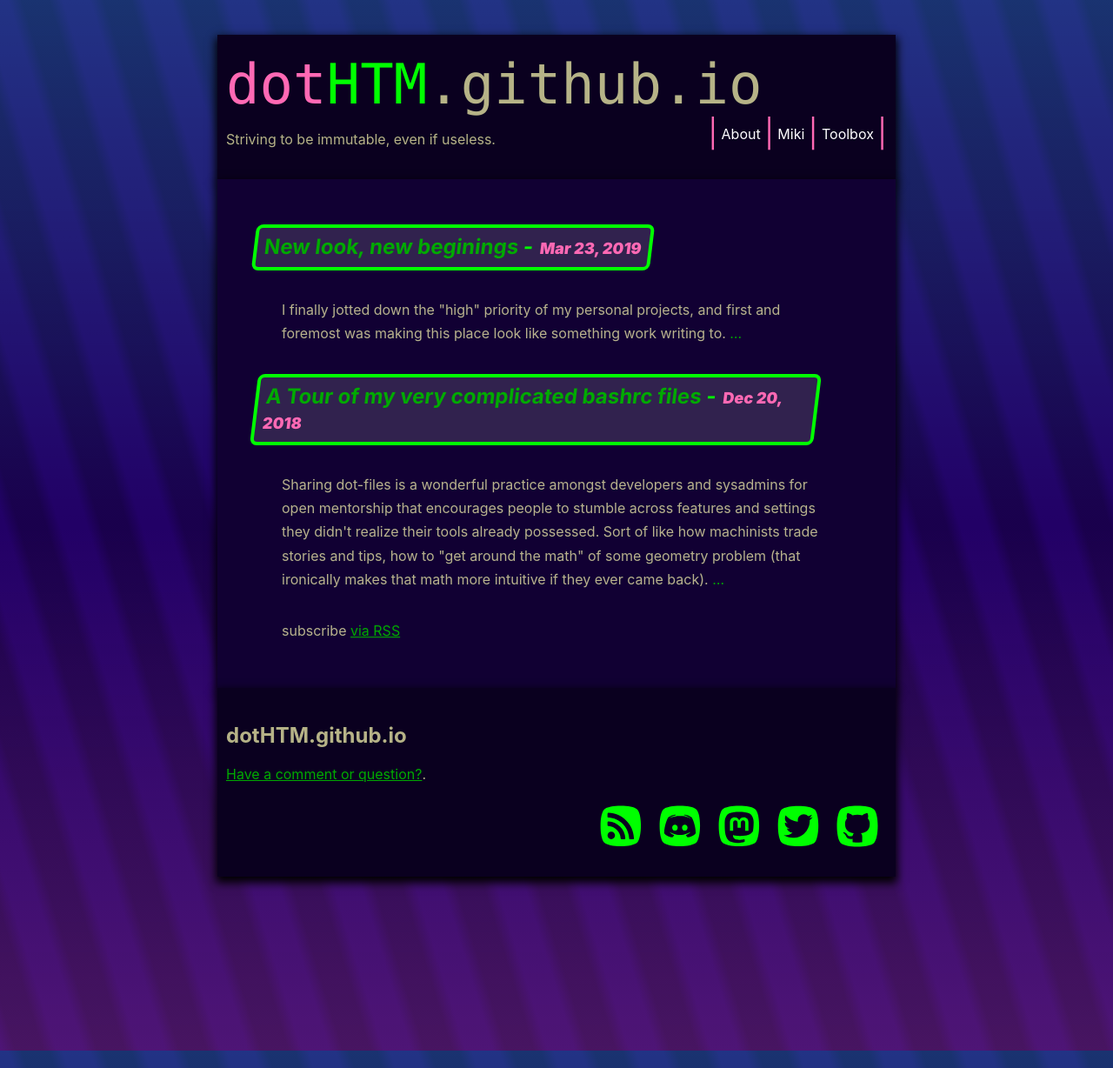
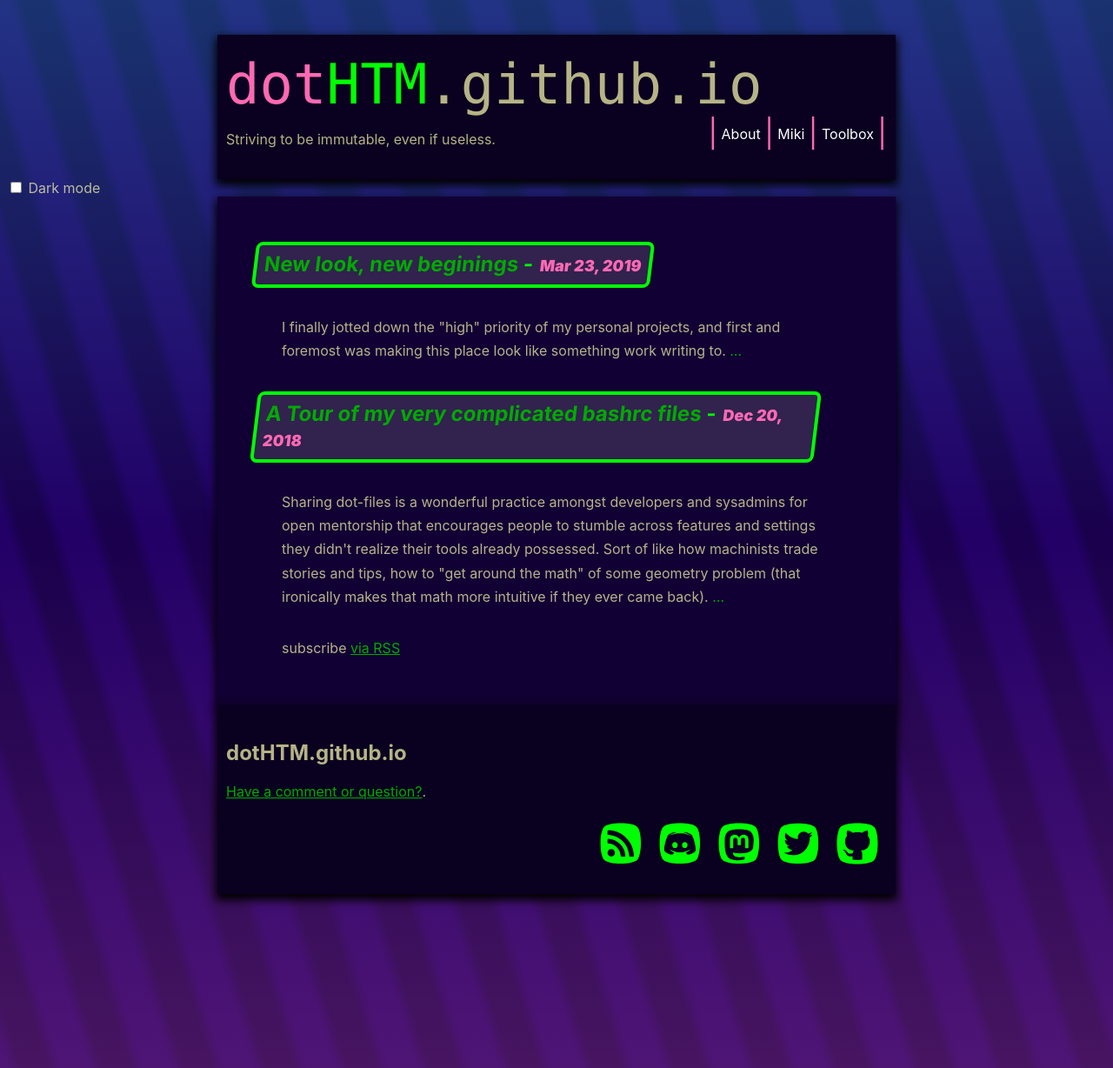
Before and after one commit to dotHTM/dothtm.github.io, a Jekyll site: the page built from index.html, in a window 1280 px wide. Shown: the whole page at 87% size. Built offline with Jekyll 4.4.1, drawn with Linux system fonts in a browser that asks for light colours.

Commit message:
Update default.html

```diff
--- a/_layouts/default.html
+++ b/_layouts/default.html
@@ -8,6 +8,10 @@
   <body>
 
     {% include header.html %}
+    <div class="dark-mode-switch">
+      <input id="dark-mode" type="checkbox" onclick="document.documentElement.classList.toggle('dark-mode')">
+      <label for="dark-mode">Dark mode</label>
+    </div>
     <!-- <div class="wrapper"> -->
         <div class="page-content">
             {{ content }}
```
